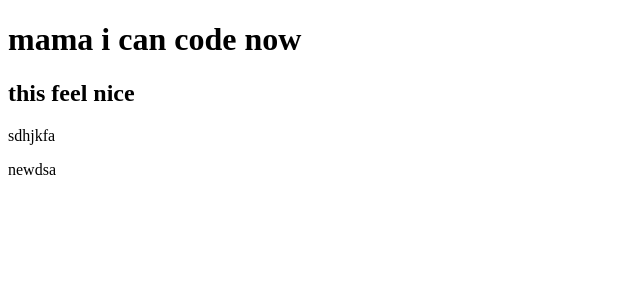
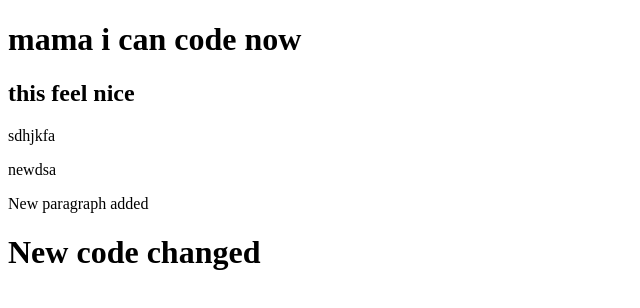
Before and after one commit to MRSHAKILS/my-second-repo, a plain HTML site: page index.html in a window 1280 px wide. Shown: the whole page, without its empty margins (0-640 px from the left). Drawn offline with Linux system fonts and the light colour scheme.

Commit message:
added header

```diff
--- a/index.html
+++ b/index.html
@@ -11,5 +11,7 @@
     <h2>this feel nice</h2>
     <p>sdhjkfa</p>
     <p>newdsa </p>
+    <p>New paragraph added</p>
+    <h1>New code changed</h1>
 </body>
 </html>
```
